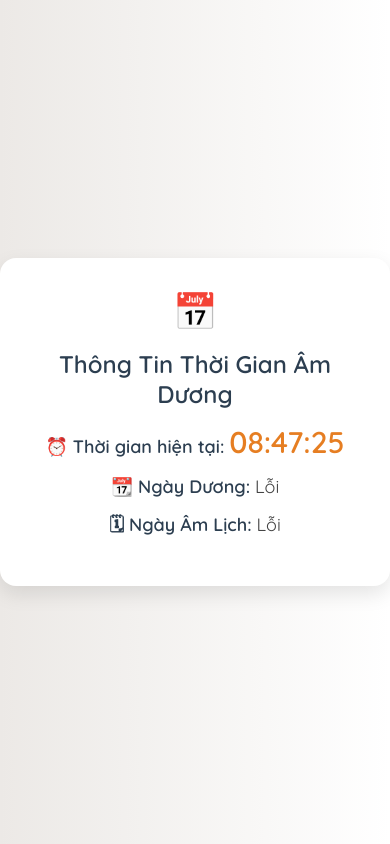
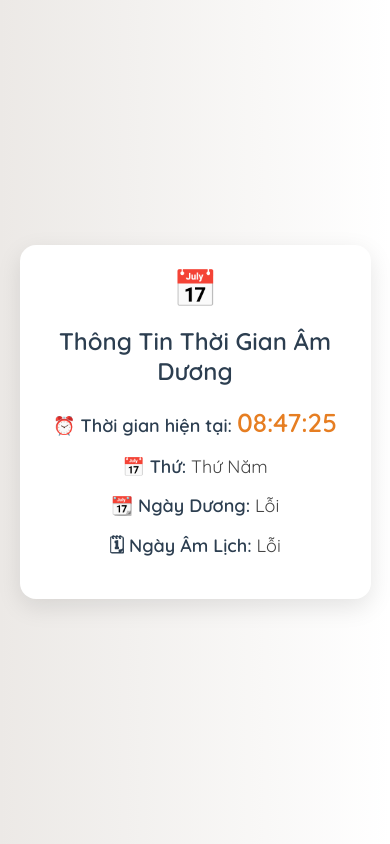
Before and after one commit to nhattan28/lichamduong, a plain HTML site: page index.html in a window 390 px wide. Drawn offline with Linux system fonts and the light colour scheme; no server answers.

Commit message:
Update index.html

```diff
--- a/index.html
+++ b/index.html
@@ -6,50 +6,48 @@
   <title>Thông Tin Thời Gian Âm Dương</title>
   <link href="https://fonts.googleapis.com/css2?family=Quicksand:wght@400;600&display=swap" rel="stylesheet">
   <style>
+    * {
+      box-sizing: border-box;
+    }
+
     body {
       font-family: 'Quicksand', sans-serif;
       background: linear-gradient(to right, #ece9e6, #ffffff);
       margin: 0;
       padding: 0;
       display: flex;
+      justify-content: center;
       align-items: center;
-      justify-content: center;
       min-height: 100vh;
     }
 
     .container {
-      background: #ffffff;
+      background: #fff;
       border-radius: 16px;
-      box-shadow: 0 8px 20px rgba(0, 0, 0, 0.1);
-      padding: 30px 40px;
+      box-shadow: 0 8px 24px rgba(0, 0, 0, 0.1);
+      padding: 40px;
       text-align: center;
-      max-width: 400px;
       width: 90%;
-      animation: fadeIn 0.6s ease-in-out;
+      max-width: 800px;
+      animation: fadeIn 0.6s ease;
     }
 
     h1 {
-      font-size: 24px;
+      font-size: 32px;
       color: #2c3e50;
+      margin-bottom: 20px;
+    }
+
+    .icon {
+      font-size: 50px;
+      color: #3498db;
       margin-bottom: 10px;
     }
 
-    .icon {
-      font-size: 36px;
-      margin-bottom: 10px;
-      color: #3498db;
-    }
-
     p {
-      font-size: 18px;
-      margin: 14px 0;
+      font-size: 20px;
+      margin: 16px 0;
       color: #444;
-    }
-
-    .time {
-      font-size: 30px;
-      font-weight: bold;
-      color: #e67e22;
     }
 
     .label {
@@ -57,9 +55,37 @@
       color: #2c3e50;
     }
 
+    .time {
+      font-size: 32px;
+      font-weight: bold;
+      color: #e67e22;
+    }
+
     @keyframes fadeIn {
       from { opacity: 0; transform: translateY(10px); }
       to { opacity: 1; transform: translateY(0); }
+    }
+
+    @media (max-width: 600px) {
+      .container {
+        padding: 20px;
+      }
+
+      h1 {
+        font-size: 24px;
+      }
+
+      p {
+        font-size: 18px;
+      }
+
+      .time {
+        font-size: 26px;
+      }
+
+      .icon {
+        font-size: 36px;
+      }
     }
   </style>
 </head>
@@ -68,11 +94,13 @@
     <div class="icon">📅</div>
     <h1>Thông Tin Thời Gian Âm Dương</h1>
     <p><span class="label">⏰ Thời gian hiện tại:</span> <span id="clock" class="time">--:--:--</span></p>
+    <p><span class="label">📅 Thứ:</span> <span id="thu">Đang tải...</span></p>
     <p><span class="label">📆 Ngày Dương:</span> <span id="ngayDuong">Đang tải...</span></p>
     <p><span class="label">🗓 Ngày Âm Lịch:</span> <span id="ngayAmLich">Đang tải...</span></p>
   </div>
 
   <script>
+    // Hàm cập nhật đồng hồ và thứ
     function updateClock() {
       const now = new Date();
       const hours = String(now.getHours()).padStart(2, '0');
@@ -80,11 +108,16 @@
       const seconds = String(now.getSeconds()).padStart(2, '0');
       const timeString = `${hours}:${minutes}:${seconds}`;
       document.getElementById('clock').textContent = timeString;
+
+      const weekdays = ['Chủ Nhật', 'Thứ Hai', 'Thứ Ba', 'Thứ Tư', 'Thứ Năm', 'Thứ Sáu', 'Thứ Bảy'];
+      const thu = weekdays[now.getDay()];
+      document.getElementById('thu').textContent = thu;
     }
 
     setInterval(updateClock, 1000);
     updateClock();
 
+    // Hàm gọi API lấy ngày âm dương
     function getLichAmDuong() {
       const url = 'https://script.google.com/macros/s/AKfycbwmwE8vXEAr0nLBi6foKJexM6W9ZHu2qsXPhHQ763sx-lD3KawlTh4VFUzO4HO1SDk/exec';
 
```
